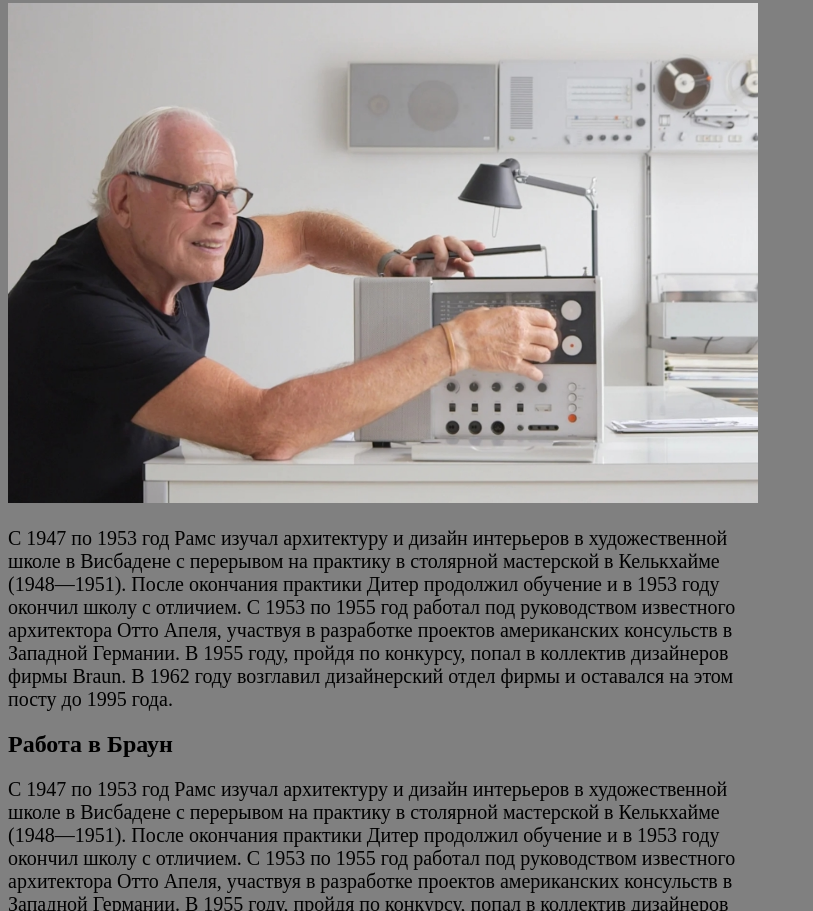
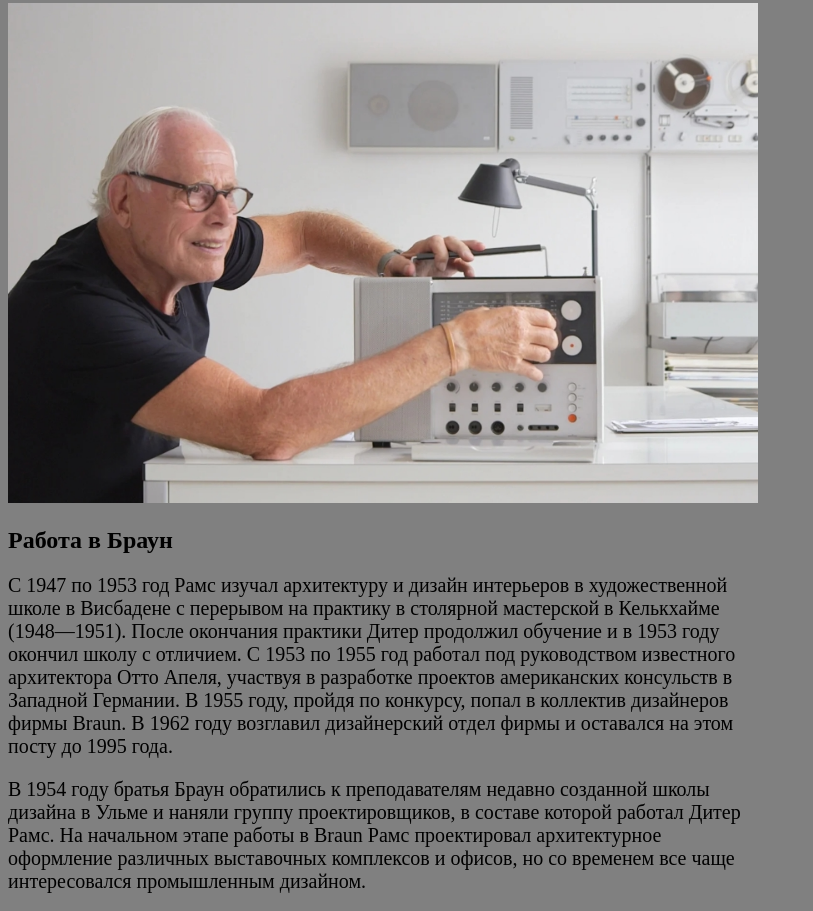
Before and after one commit to KateStikhina/dieterrims, a plain HTML site: page index.html in a window 1280 px wide. Shown: the part 266-1177 px from the top of the page, without its empty margins (0-813 px from the left). Drawn offline with Linux system fonts and the light colour scheme.

Commit message:
Update index.html

```diff
--- a/index.html
+++ b/index.html
@@ -11,8 +11,7 @@
     <h1 style="font-size: 64px;">Дитер Рамс</h1>
     <p>Дитер Рамс (нем. Dieter Rams; 20 мая 1932, Висбаден, Гессен) — немецкий промышленный дизайнер, в 1962—1995 годах ведущий дизайнер фирмы Braun, представитель минимализма в промышленном дизайне.</p>
     <img src="img/dieter rams.jpeg" alt="Дитер Рамс за работой">
-    <p>С 1947 по 1953 год Рамс изучал архитектуру и дизайн интерьеров в художественной школе в Висбадене с перерывом на практику в столярной мастерской в Келькхайме (1948—1951). После окончания практики Дитер продолжил обучение и в 1953 году окончил школу с отличием. С 1953 по 1955 год работал под руководством известного архитектора Отто Апеля, участвуя в разработке проектов американских консульств в Западной Германии. В 1955 году, пройдя по конкурсу, попал в коллектив дизайнеров фирмы Braun. В 1962 году возглавил дизайнерский отдел фирмы и оставался на этом посту до 1995 года.
-    </p>
+
 </section>
 <section>
     <h2> Работа в Браун</h2>
```
